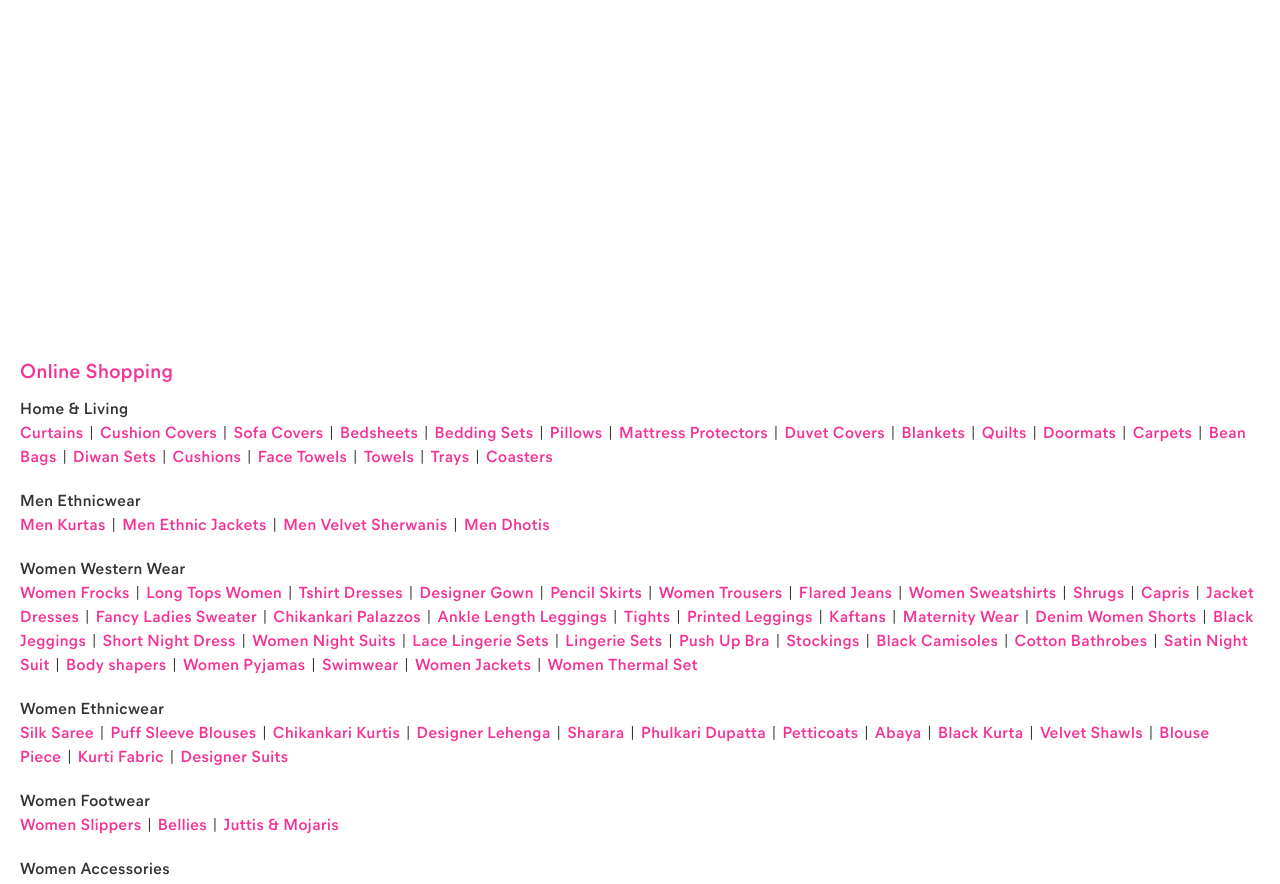
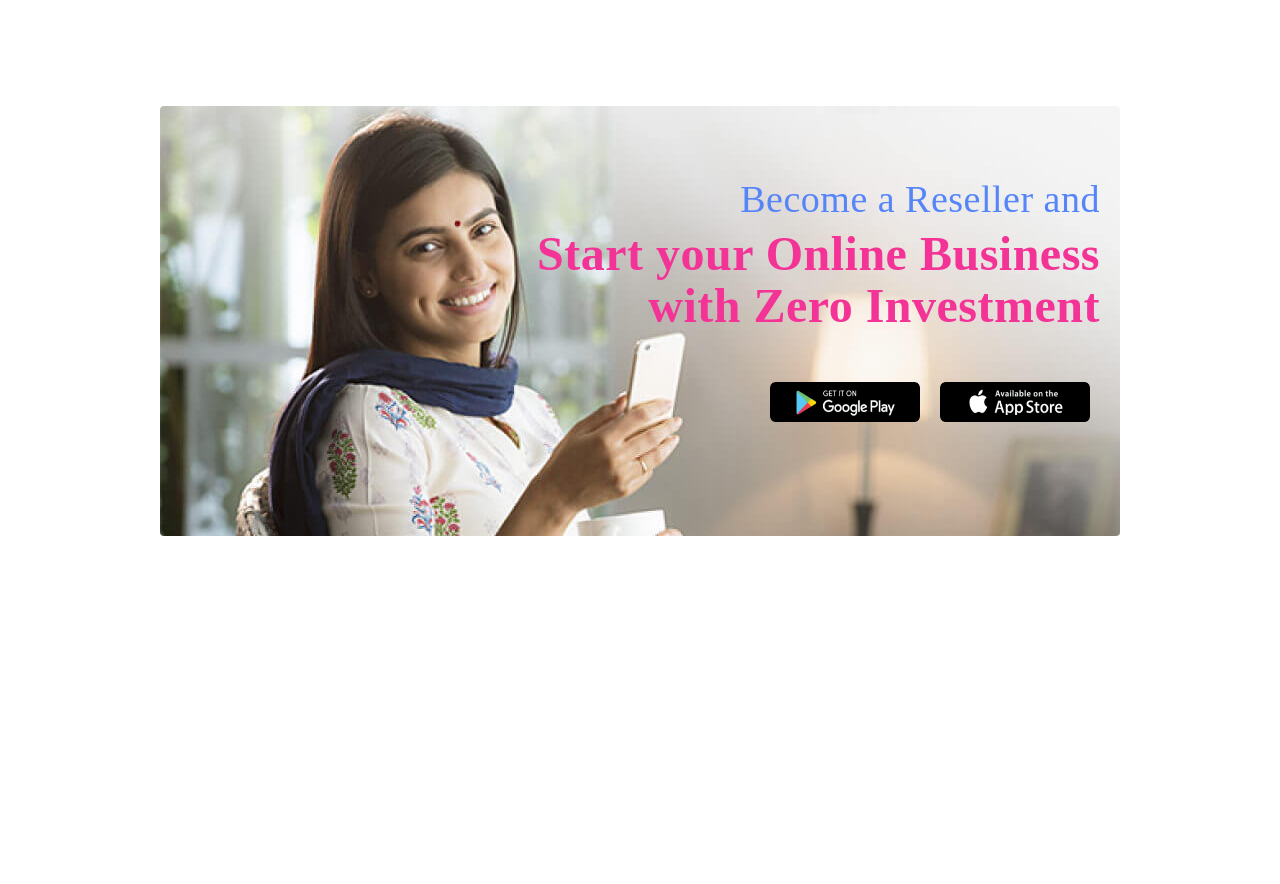
Before and after one commit to Nancy07Raj/meesho-clone-react, a React (Create React App) app: page / in a window 1280 px wide. Shown: the part 1756-2640 px from the top of the page. Built offline with nearby package versions, Linux system fonts and the light colour scheme.

Commit message:
reseller added

```diff
--- a/src/components/pages/home/Pictures/index.js
+++ b/src/components/pages/home/Pictures/index.js
@@ -1,6 +1,6 @@
 import React from 'react';
 import BeautyBtn from 'assets/images/beauty-btn.jpg';
-import { Flex, Image } from 'components/atom';
+import { Flex, Image, Box } from 'components/atom';
 import * as Styled from './style';
 import WomensWear from 'assets/images/womens-wear.jpg';
 import MensWear from 'assets/images/mens-wear.jpg';
@@ -13,6 +13,8 @@ import Electronics from 'assets/images/electronics.jpg';
 import ViewAll from 'assets/images/view-all.jpg';
 import HomeBtn from 'assets/images/home-btn.jpg';
 import ElectronicsBtn from 'assets/images/electronics-btn.jpg';
+import GooglePlay from 'assets/images/google-play.png';
+import AppStore from 'assets/images/appstore.png';
 
 export default function Pictures() {
 	return (
@@ -44,6 +46,35 @@ export default function Pictures() {
 					</Flex>
 				</Flex>
 			</Styled.Fashion>
+			<Styled.Reseller>
+				<Flex m="0 20px" flexDirection="column" alignItems="flex-end">
+					<Box color="#5585F8" fontSize="38px" fontWeight={400} fontFamily="Mier Book">
+						Become a Reseller and
+					</Box>
+					<Box
+						color="#F43397"
+						fontSize="48px"
+						fontWeight={600}
+						fontFamily="Mier Book"
+						lineHeight="52px"
+					>
+						Start your Online Business
+					</Box>
+					<Box
+						color="#F43397"
+						fontSize="48px"
+						fontWeight={600}
+						fontFamily="Mier Book"
+						lineHeight="52px"
+					>
+						with Zero Investment
+					</Box>
+					<Flex>
+						<Image src={GooglePlay} width={150} height={40} m="3.125rem 10px" />
+						<Image src={AppStore} width={150} height={40} m=" 3.125rem 10px" />
+					</Flex>
+				</Flex>
+			</Styled.Reseller>
 		</Styled.Container>
 	);
 }
--- a/src/components/pages/home/Pictures/style.js
+++ b/src/components/pages/home/Pictures/style.js
@@ -1,5 +1,6 @@
 import styled from 'styled-components';
 import { Flex } from 'components/atom';
+import Resell from 'assets/images/reseller.jpeg';
 
 export const Container = styled(Flex)`
 	flex-direction: column;
@@ -34,3 +35,14 @@ export const Fashion = styled(Flex)`
 	background-size: contain;
 	border-radius: 4px;
 `;
+
+export const Reseller = styled(Flex)`
+	justify-content: flex-end;
+	align-items: center;
+	background-image: url(${Resell});
+	margin: 48px auto 60px;
+	height: 430px;
+	width: 100%;
+	background-size: contain no-repeat;
+	border-radius: 4px;
+`;
```
Also changed, not shown: src/assets/images/appstore.png (renamed from src/assets/images/appstore-icon-big.png), src/assets/images/google-play.png (renamed from src/assets/images/playstore-icon-big.png).
